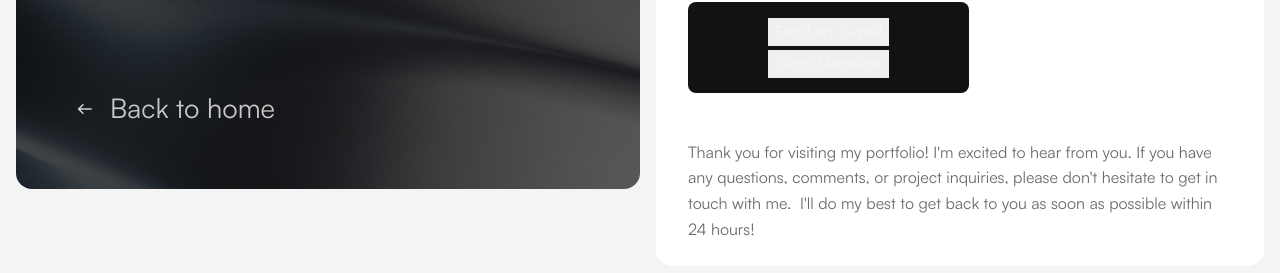
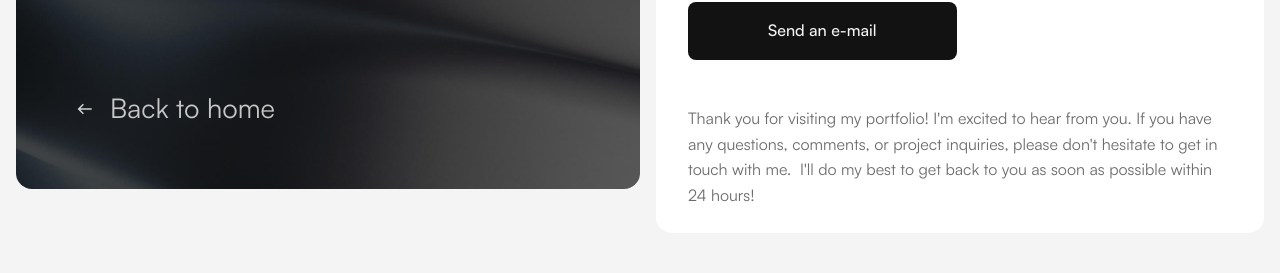
Before and after one commit to alexaandig/home, a plain HTML site: page contact.html in a window 1280 px wide. Shown: the part 603-876 px from the top of the page. After the commit the page ends 852 px from the top, so only its background shows below. Drawn offline with Linux system fonts and the light colour scheme.

Commit message:
update form button

```diff
--- a/contact.html
+++ b/contact.html
@@ -119,11 +119,9 @@
                                     <input type="hidden" name="_subject" value="New Quote Submission!">
 
                                     <div class="button-text">
-                                        <button type="submit" data-w-id="38222bec-5716-8321-fbc8-d4835b84e55a"
-                                            class="text-size-regular text-weight-medium">Send an e-mail</button>
+                                        <div data-w-id="38222bec-5716-8321-fbc8-d4835b84e55a"
+                                            class="text-size-regular text-weight-medium">Send an e-mail</div>
                                     </div>
-
-                                    <button type="submit" class="text-size-regular text-weight-medium"">Send Message</button>
 
                                     <div class="button-hover-color white"><img
                                             src="assets/img/Mail.svg"
```
